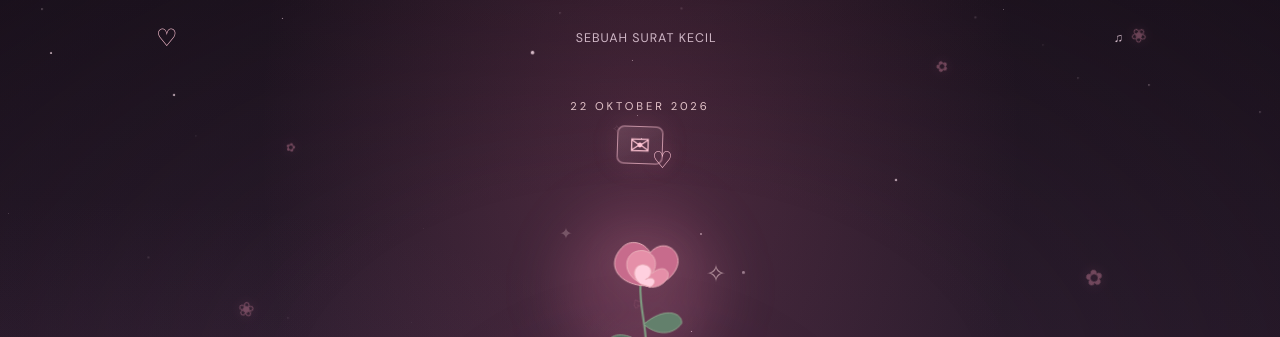
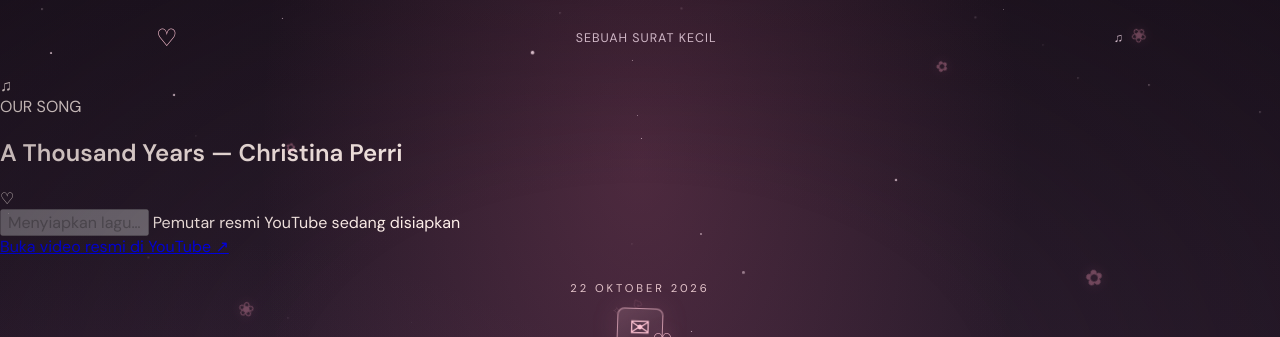
Before and after one commit to raflicit29-hash/ilovebela, a plain HTML site: page index.html in a window 1280 px wide. Shown: the top 337 px of the page. Drawn offline with nearby package versions, Linux system fonts and the light colour scheme.

Commit message:
Replace old autoplay track with A Thousand Years player

```diff
--- a/index.html
+++ b/index.html
@@ -20,7 +20,22 @@
     <span>sebuah surat kecil</span>
     <span class="music-note" aria-label="Musik latar">♫</span>
   </header>
-  <audio id="backgroundMusic" src="assets/audio/SnapTik.Net_7582913680359050516.mp3" autoplay loop preload="auto"></audio>
+  <section class="music-player" aria-label="Pemutar lagu untuk Bela">
+    <div class="music-player-heading">
+      <span class="music-player-icon" aria-hidden="true">♫</span>
+      <div class="music-player-copy">
+        <span class="music-player-kicker">OUR SONG</span>
+        <h2>A Thousand Years <span>— Christina Perri</span></h2>
+      </div>
+      <span class="music-player-heart" aria-hidden="true">♡</span>
+    </div>
+    <div class="youtube-frame"><div id="youtubePlayer" title="A Thousand Years — Christina Perri"></div></div>
+    <div class="music-player-controls">
+      <button class="music-play-toggle" id="musicPlayToggle" type="button" disabled aria-label="Putar lagu">Menyiapkan lagu…</button>
+      <span class="music-player-status" id="musicPlayerStatus" role="status" aria-live="polite">Pemutar resmi YouTube sedang disiapkan</span>
+    </div>
+    <a class="music-official-link" href="https://www.youtube.com/watch?v=rtOvBOTyX00" target="_blank" rel="noopener noreferrer">Buka video resmi di YouTube ↗</a>
+  </section>
 
   <main>
     <section class="hero" id="hero">
```
